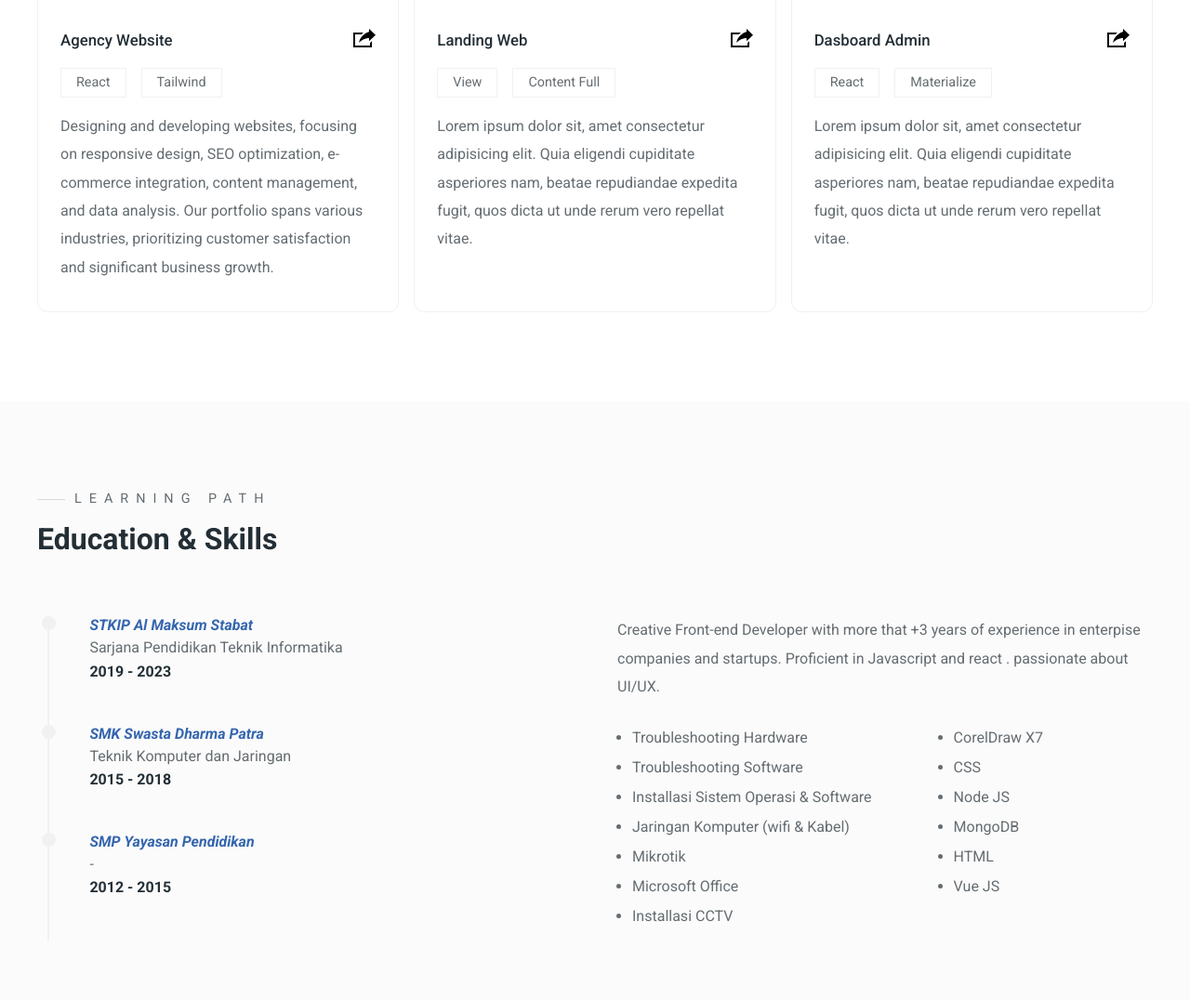
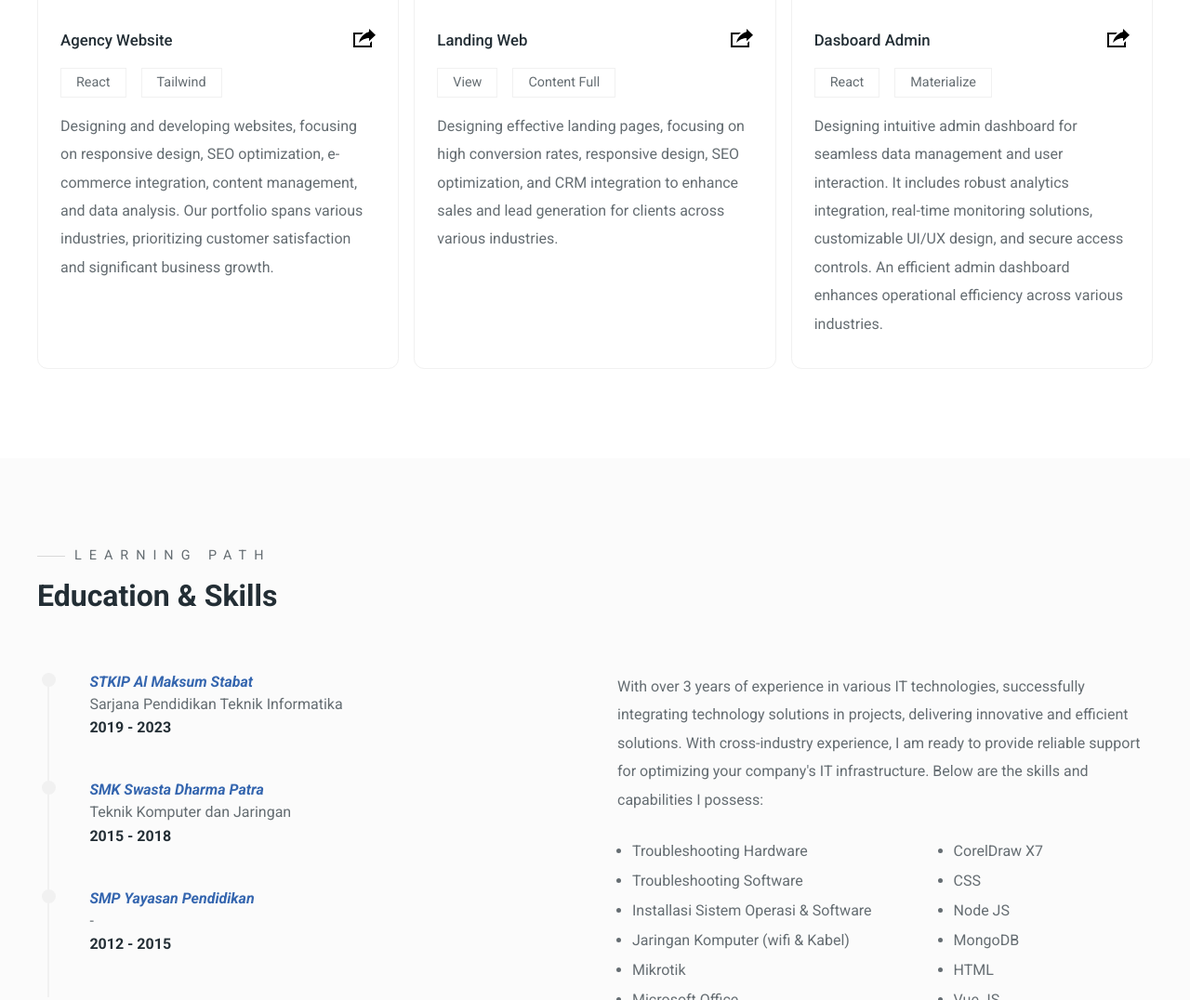
Before and after one commit to iqbal-webdev/portofolio.github.io, a plain HTML site: page index.html in a window 1280 px wide. Shown: the part 2021-3097 px from the top of the page at 93% size. Drawn offline with Linux system fonts and the light colour scheme.

Commit message:
Update index.html

```diff
--- a/index.html
+++ b/index.html
@@ -155,7 +155,7 @@ Intuitive interface design and captivating user experience. We blend creativity
                         <div>View</div>
                         <div>Content Full</div>
                     </div>
-                    <p>Lorem ipsum dolor sit, amet consectetur adipisicing elit. Quia eligendi cupiditate asperiores nam, beatae repudiandae expedita fugit, quos dicta ut unde rerum vero repellat vitae.</p>
+                    <p>Designing effective landing pages, focusing on high conversion rates, responsive design, SEO optimization, and CRM integration to enhance sales and lead generation for clients across various industries.</p>
 
                 </div>
                 </div>
@@ -178,7 +178,7 @@ Intuitive interface design and captivating user experience. We blend creativity
                         <div>React</div>
                         <div>Materialize</div>
                     </div>
-                    <p>Lorem ipsum dolor sit, amet consectetur adipisicing elit. Quia eligendi cupiditate asperiores nam, beatae repudiandae expedita fugit, quos dicta ut unde rerum vero repellat vitae.</p>
+                    <p>Designing intuitive admin dashboard for seamless data management and user interaction. It includes robust analytics integration, real-time monitoring solutions, customizable UI/UX design, and secure access controls. An efficient admin dashboard enhances operational efficiency across various industries.</p>
 
                 </div>
                 </div>
@@ -228,9 +228,7 @@ Intuitive interface design and captivating user experience. We blend creativity
             </div>
             <div class="skills-right">
             <p>
-                Creative Front-end Developer with more that +3 years of experience
-                    in enterpise companies and startups. Proficient in Javascript and react
-                    . passionate about UI/UX.
+                With over 3 years of experience in various IT technologies, successfully integrating technology solutions in projects, delivering innovative and efficient solutions. With cross-industry experience, I am ready to provide reliable support for optimizing your company's IT infrastructure. Below are the skills and capabilities I possess:
             </p>
             <div class="skills-list">
                 <ul>
```
